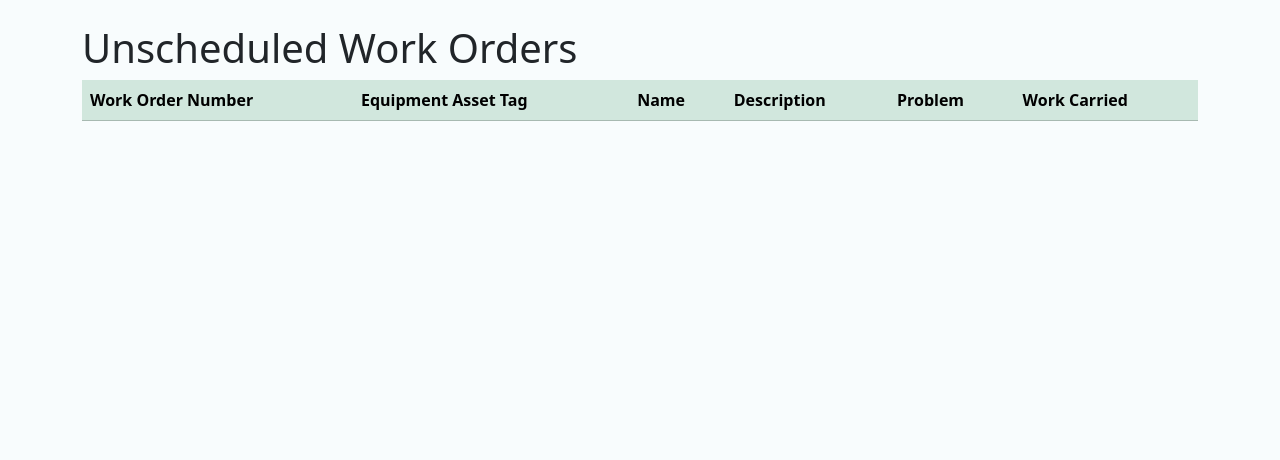
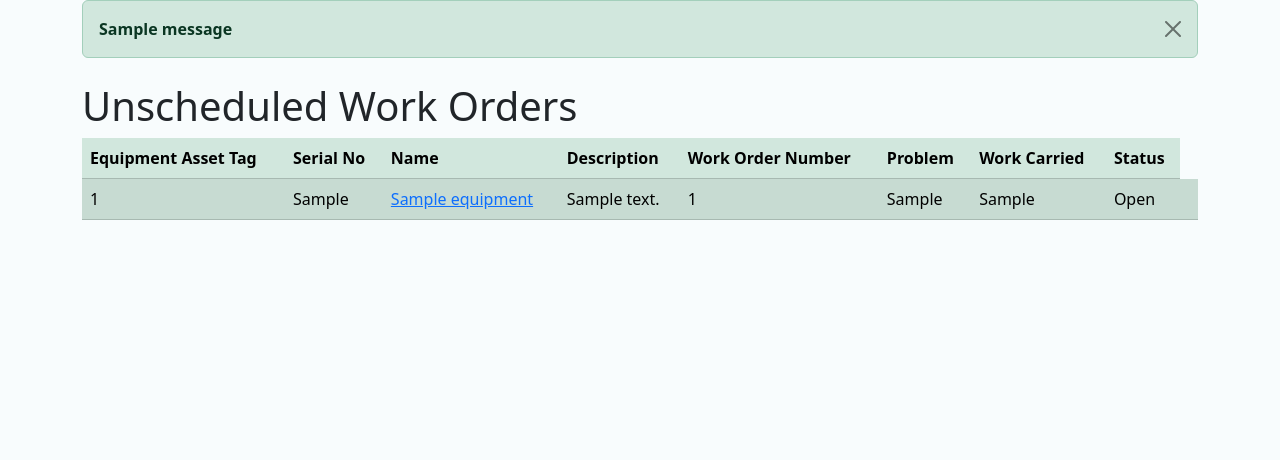
Before and after one commit to RusJamison/asset_inventory, a Django app: page /work_orders/unscheduled_work_orders/ in a window 1280 px wide. Shown: the part 80-540 px from the top of the page. Run offline with Django 5.2, Linux system fonts and the light colour scheme; tables that the repository leaves empty hold one stand-in row (values such as "Sample post"); one stand-in notice (Sample message) is shown; lists and menus that the app fills with data are empty; some libraries are stand-ins or nearby versions.

Commit message:
Set up login alerts, set up scheduled and unscheduled lists and equipment update

```diff
--- a/core/settings.py
+++ b/core/settings.py
@@ -41,7 +41,7 @@ BASE_DIR = Path(__file__).resolve().parent.parent
 SECRET_KEY = 'django-insecure-c1b)ulc6*fre1)ih*deb4dihjdkybheimd%_fse7tg=y9535m('
 
 # SECURITY WARNING: don't run with debug turned on in production!
-DEBUG = False
+DEBUG = True
 
 ALLOWED_HOSTS = [
     '8000-rusjamison-assetinvento-r0h57g8dv6d.ws.codeinstitute-ide.net',
--- a/equipment/templates/base.html
+++ b/equipment/templates/base.html
@@ -65,6 +65,14 @@
           </nav>
     </header>
     <main class="container" style="min-height: 80vh;">
+      {% if messages %}
+      <div class="alert alert-success alert-dismissible fade show" role="alert">
+        {% for message in messages %}
+        <strong>{{ message }}</strong>
+        {% endfor %}
+        <button type="button" class="btn-close" data-bs-dismiss="alert" aria-label="Close"></button>
+      </div>
+      {% endif %}
         {% block content %}
 
         {% endblock content %}
--- a/equipment/templates/equipment/update.html
+++ b/equipment/templates/equipment/update.html
@@ -78,7 +78,7 @@
             </div>
         </div>
         <button type="submit" class="btn bg-dark text-white mt-4">Update</button>
-        <a href="{% url 'index' %}" class="btn btn-info mt-4">Back</a>
+        <a href="{% url 'equipment_list' %}" class="btn btn-info mt-4">Back</a>
     </form>
 </div>
 {% endblock content %}
--- a/equipment/views.py
+++ b/equipment/views.py
@@ -72,7 +72,7 @@ def create_equipment(request):
 
             else:
 
-                return redirect(reverse("index"))
+                return redirect(reverse("equipment_list"))
 
         print(form.errors)
 
@@ -108,7 +108,7 @@ def update_equipment(request, asset_tag):
 
         if form.is_valid():
             form.save()
-            return redirect(reverse("index"))
+            return redirect(reverse("equipment_list"))
 
     context = {
         "title": f"Update Equipment {equipment.name}",
--- a/templates/home.html
+++ b/templates/home.html
@@ -3,7 +3,7 @@
 
 {% block content %}
 <div class="px-4 py-5 my-5 text-center">
-    <img class="d-block mx-auto mb-4" src="{% static 'images/inventory.jpg' %}" alt="" width="300" height="450">
+    <img class="d-block mx-auto mb-4" src="{% static 'images/inventory.jpg' %}" alt="" width="100" height="150">
     <h1 class="display-5 fw-bold">Asset Inventory Management System</h1>
     <div class="col-lg-6 mx-auto">
       <p class="lead mb-4">Welcome to Asset Inventory Management System</p>
--- a/work_orders/forms.py
+++ b/work_orders/forms.py
@@ -5,9 +5,10 @@ from .models import UnscheduledWorkOrder, ScheduledWorkOrder
 class ScheduledWorkOrderForm(forms.ModelForm):
     work_order_num = forms.IntegerField(widget=forms.TextInput(attrs={'class': 'form-control'}))
     next_scheduled_action_date = forms.DateField(widget=forms.DateInput(attrs={'type': 'date'}))
+    last_serviced_at = forms.DateField(widget=forms.DateInput(attrs={'type': 'date'}))
     class Meta:
         model = ScheduledWorkOrder
-        fields= ['work_order_num','scheduled_action','purchase_order','freq_interval','frequency','next_scheduled_action_date']
+        fields= ['work_order_num','scheduled_action','purchase_order','freq_interval','last_serviced_at','next_scheduled_action_date']
 
 
 class UnScheduleWorkOrderForm(forms.ModelForm):
@@ -23,5 +24,5 @@ class UnScheduleWorkOrderForm(forms.ModelForm):
         model = UnscheduledWorkOrder
         fields = []
         fields= ['work_order_num','problem','work_carried','work_order_report',
-                 'purchase_order','update','status','closed_at','date_of_update'
+                 'purchase_order','update','status', 'closed_at', 'date_of_update'
                  ]
--- a/work_orders/models.py
+++ b/work_orders/models.py
@@ -29,11 +29,11 @@ class ScheduledWorkOrder(models.Model):
     )
     purchase_order = models.IntegerField(null=True, blank=True)
     freq_interval = models.CharField(max_length=225,choices=IntervalChoices.choices, default="Yearly")
-    frequency = models.IntegerField()
+    last_serviced_at = models.DateField()
     next_scheduled_action_date = models.DateField()
     created_at = models.DateTimeField(auto_now_add=True)
     updated_at = models.DateTimeField(auto_now=True)
-    last_serviced_at = models.DateTimeField()
+
 
     def __str__(self):
         return f"Work Order for equipment {self.equipment.asset_tag} NO {self.work_order_num}"
@@ -58,7 +58,7 @@ class UnscheduledWorkOrder(models.Model):
     work_order_report = CloudinaryField(resource_type="raw")
     purchase_order = models.IntegerField(null=True, blank=True)
     update = models.TextField()
-    status = models.CharField(max_length=10, choices= WorKOrderStatus.choices, default="Open")
+    status = models.CharField(max_length=100, blank=True, choices= WorKOrderStatus.choices, default="Open")
     closed_at = models.DateTimeField(blank=True, null=True)
     date_of_update = models.DateField()
     created_at = models.DateTimeField(auto_now_add=True)
--- a/work_orders/templates/work_orders/create_scheduled_work_order.html
+++ b/work_orders/templates/work_orders/create_scheduled_work_order.html
@@ -61,7 +61,7 @@
                     {{work_order_form.freq_interval|as_crispy_field}}
                 </div>
                 <div class="col-md-4">
-                    {{work_order_form.frequency|as_crispy_field}}
+                    {{work_order_form.last_serviced_at|as_crispy_field}}
                 </div>
                 <div class="col-md-4">
                     {{work_order_form.next_scheduled_action_date|as_crispy_field}}
--- a/work_orders/templates/work_orders/scheduled_work_orders.html
+++ b/work_orders/templates/work_orders/scheduled_work_orders.html
@@ -12,8 +12,8 @@
                 <th class="text-sm">Description</th>
                 <th class="text-sm">Scheduled Action</th>
                 <th class="text-sm">Purchase Order</th>
+                <th class="text-sm">Frequency Interval</th>
                 <th class="text-sm">Last Serviced At</th>
-                <th class="text-sm">Frequency</th>
                 <th class="text-sm">Next Scheduled Action Date</th>
             </tr>
         </thead>
@@ -26,8 +26,8 @@
                 <td>{{ work_order.equipment.description }}</td>
                 <td>{{ work_order.scheduled_action }}</td>
                 <td>{{ work_order.purchase_order }}</td>
+                <td>{{ work_order.freq_interval }}</td>
                 <td>{{ work_order.last_serviced_at }}</td>
-                <td>{{ work_order.frequency }}</td>
                 <td>{{work_order.next_scheduled_action_date}}</td>
             </tr>
             {% endfor %}
--- a/work_orders/templates/work_orders/unscheduled_work_orders.html
+++ b/work_orders/templates/work_orders/unscheduled_work_orders.html
@@ -4,32 +4,38 @@
     <h1>Unscheduled Work Orders</h1>
 
 <div class="table-responsive">
+
    <table class="table table-success table-striped">
     <thead>
         <tr>
-                <th>Work Order Number</th>
             <th>Equipment Asset Tag</th>
+            <th>Serial No</th>
             <th>Name</th>
             <th>Description</th>
+            <th>Work Order Number</th>
             <th>Problem</th>
             <th>Work Carried</th>
+            <th>Status</th>
         </tr>
     </thead>
     <tbody>
-            {% for equipment in equipments %}
+        {% for work_order in work_orders %}
         <tr>
-                <td>{{ equipment.asset_tag}}</td>
-                <td>{{ equipment.serial_no}}</td>
-                <td><a href="{% url 'edit_equipment' asset_tag=equipment.asset_tag %}">{{ equipment.name }}</a></td>
-                <td>{{ equipment.description }}</td>
-                <td>{{ equipment.manufacturer }}</td>
-                <td>${{ equipment.price }}</td>
-                <td>{{ equipment.status }}</td>
-                <td><a href="{% url 'delete_equipment' asset_tag=equipment.asset_tag %}">Delete</a></td>
+            <td>{{ work_order.equipment.asset_tag}}</td>
+            <td>{{ work_order.equipment.serial_no}}</td>
+            <td><a href="{% url 'edit_equipment' asset_tag=work_order.equipment.asset_tag %}">{{ work_order.equipment.name }}</a></td>
+            <td>{{ work_order.equipment.description }}</td>
+            <td>{{ work_order.work_order_num}}</td>
+            <td>{{ work_order.problem}}</td>
+            <td>{{ work_order.work_carried }}</td>
+            <td>{{ work_order.status }}</td>
+            <td></td>
+
         </tr>
         {% endfor %}
     </tbody>
 </table>
+
 </div>
 
 </div>
--- a/work_orders/views.py
+++ b/work_orders/views.py
@@ -52,7 +52,7 @@ def create_unscheduled_work_order(request, asset_tag):
 
 
     if request.method == "POST":
-        form = UnScheduleWorkOrderForm(request.POST)
+        form = UnScheduleWorkOrderForm(request.POST, request.FILES)
 
 
         if form.is_valid():
```
Also changed, not shown: templates/account/login.html (+19 -4 lines), work_orders/templates/work_orders/create_unscheduled_work_order.html (+18 -9 lines), static/images/ventilator.jpg (added), work_orders/migrations/0002_alter_unscheduledworkorder_work_order_report.py (added), work_orders/migrations/0003_remove_scheduledworkorder_frequency_and_more.py (added). Lines whose indentation alone changed are shown as unchanged.
